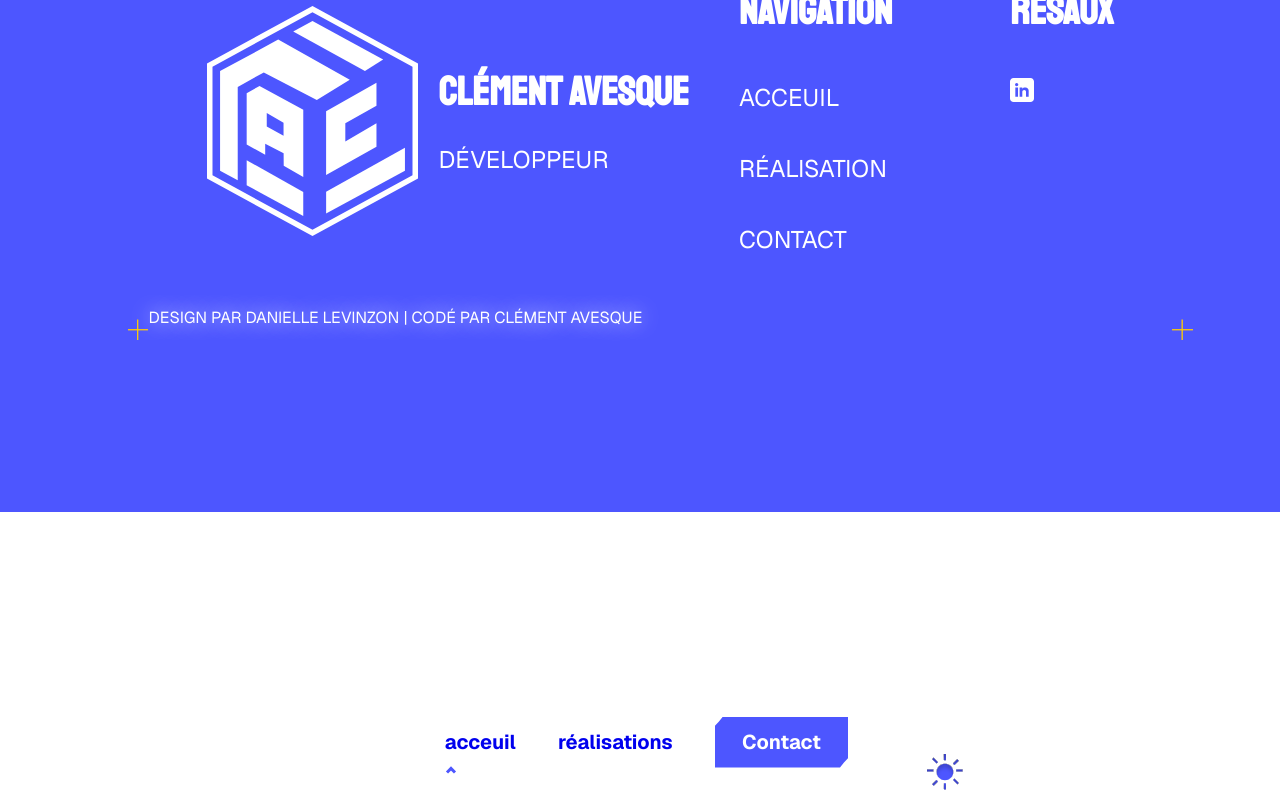
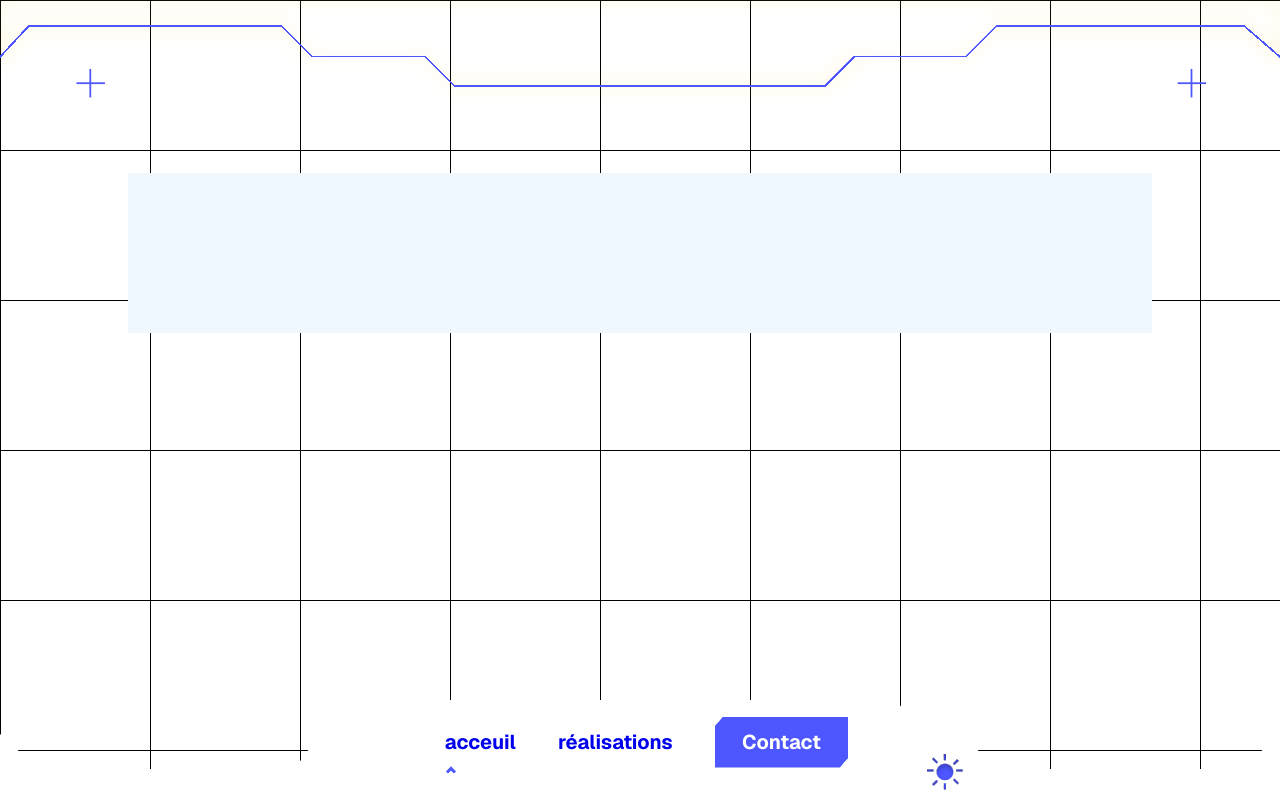
Before and after one commit to clementAvesque/portfolio_Cl-ment_Avesque, a Vue app: page /draft/Genesii in a window 1280 px wide. Shown: the top 798 px of the page. Built offline with nearby package versions, Linux system fonts and the light colour scheme; a web font is replaced by a local one.

Commit message:
mise en place de la route et en plce de la slugpage

```diff
--- a/src/router.js
+++ b/src/router.js
@@ -1,6 +1,8 @@
 import { createRouter, createWebHistory } from 'vue-router'
 import homepage from './vue/homepage.vue'
 import contact from './vue/contact.vue'
+import Slugpage from './vue/slugpage.vue'
+import Draft from './vue/draft.vue'
 
 const routes = [
   {
@@ -12,6 +14,16 @@ const routes = [
     path:'/contact',
     name:"contact",
     component: contact
+  },
+  {
+    path:'/draft/:name',
+    name:"slugpage",
+    component: Slugpage
+  },
+  {
+    path:"/draft",
+    name:"draft",
+    component: Draft
   }
 ]
 const router = createRouter({
--- a/src/vue/contact.vue
+++ b/src/vue/contact.vue
@@ -22,7 +22,7 @@
     </section>
 
 </template>
-<script>
+<script >
 import Button from '../components/button.vue';
 import { computed, watch, reactive } from 'vue';
 import { useMainStore } from '../store/index.js';
@@ -99,7 +99,7 @@ export default {
 }
 
 </script>
-<style>
+<style setup>
 :root {
     --blue: #4D56FF;
     --yellow: #FFCD03;
--- /dev/null
+++ b/src/vue/draft.vue
@@ -0,0 +1,12 @@
+<template>
+    <div>
+        <RouterLink :to="`draft/${ id }`" >coucou</RouterLink>
+
+    </div>
+</template>
+<script>
+let id = 2
+</script>
+<style scoped>
+
+</style>
--- a/src/vue/homepage.vue
+++ b/src/vue/homepage.vue
@@ -25,7 +25,7 @@
         </section>
         <img src="../assets/separationNight3.svg" alt="" class="separation" id="last" v-if="theme === false">
         <img src="../assets/separationLight3.svg" alt="" class="separation" id="last" v-else>
-        <RouterLink to="/projet">
+        <RouterLink to="/draft">
             <carousselle/>
         </RouterLink>
     </div>
@@ -172,7 +172,7 @@ import { RouterLink } from "vue-router";
 const Store = useMainStore();
 let theme = computed(() => Store.theme);
 changeTheme(theme.value);
-const stacks = computed(() => Store.stacks)
+const stacks = Store.stacks
 function changeTheme(bool) {
     if (bool === true) {
         document.documentElement.style.setProperty('--white', Store.color.white)
--- a/src/vue/slugpage.vue
+++ b/src/vue/slugpage.vue
@@ -1,6 +1,71 @@
 <template>
+    <div id="background">
+        <img src="../assets/top_slug_light.svg" alt="" id="top" v-if="theme">
+        <img src="../assets/top_slug_night.svg" alt="" id="top" v-else>
+        <div id="content"></div>
+    </div>
 </template>
-<style>
+<style scoped>
+    #content{
+        background-color: aliceblue;
+        width: 80%;
+        height: 20vh;
+        justify-self: center;
+        margin-top: 5%;
+    }
+
+#background {
+    height: 150vh;
+    width: 100%;
+        background-color: var(--white);
+    background-image:
+        linear-gradient(var(--black) 1px, transparent 1px),
+        linear-gradient(90deg, var(--black) 1px, transparent 1px);
+    background-size: 150px 150px;
+}
+
+#top {
+    width: 100%;
+    margin: 0;
+}
 </style>
 <script>
+
+import { useMainStore } from '../store';
+import { computed, watch } from 'vue';
+
+
+export default {
+    setup() {
+        let store = useMainStore()
+        let theme = computed(() => store.theme)
+
+        const changeHoverColor = (bool) => {
+            if (bool === true) {
+
+                console.log("light");
+                document.documentElement.style.setProperty('--blue', store.color.blue);
+                document.documentElement.style.setProperty('--yellow', store.color.blue);
+                document.documentElement.style.setProperty('--black', store.color.black);
+                document.documentElement.style.setProperty('--white', store.color.white);
+            } else {
+                document.documentElement.style.setProperty('--blue', store.color.yellow);
+                document.documentElement.style.setProperty('--yellow', store.color.yellow);
+                document.documentElement.style.setProperty('--black', store.color.white);
+                document.documentElement.style.setProperty('--white', store.color.black);
+                console.log("dark");
+            }
+
+        };
+        changeHoverColor(theme.value)
+
+        watch(theme,(value) => {
+            changeHoverColor(value);
+        },{immediate: true});
+
+        return { theme, changeHoverColor }
+    }
+
+
+}
 </script>
```
Also changed, not shown: src/App.vue (+6 -9 lines), src/assets/top_slug_light.svg (added), src/assets/top_slug_night.svg (added).
